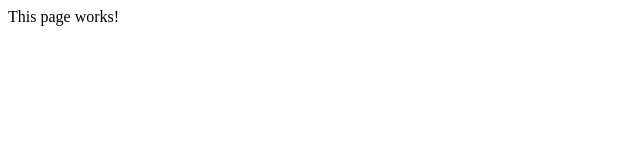
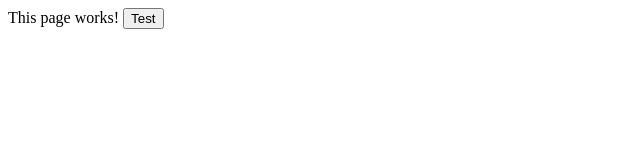
Before and after one commit to jummie-jk/Angular-NotesApp, an Angular app: page / in a window 1280 px wide. Shown: the top 160 px of the page, without its empty margins (0-640 px from the left). Built offline with nearby package versions, Linux system fonts and the light colour scheme.

Commit message:
about to add bootstrap

```diff
--- a/src/app/app.component.html
+++ b/src/app/app.component.html
@@ -1 +1,2 @@
 This page works!
+<button class="btn btn-primary"> Test </button>
```
